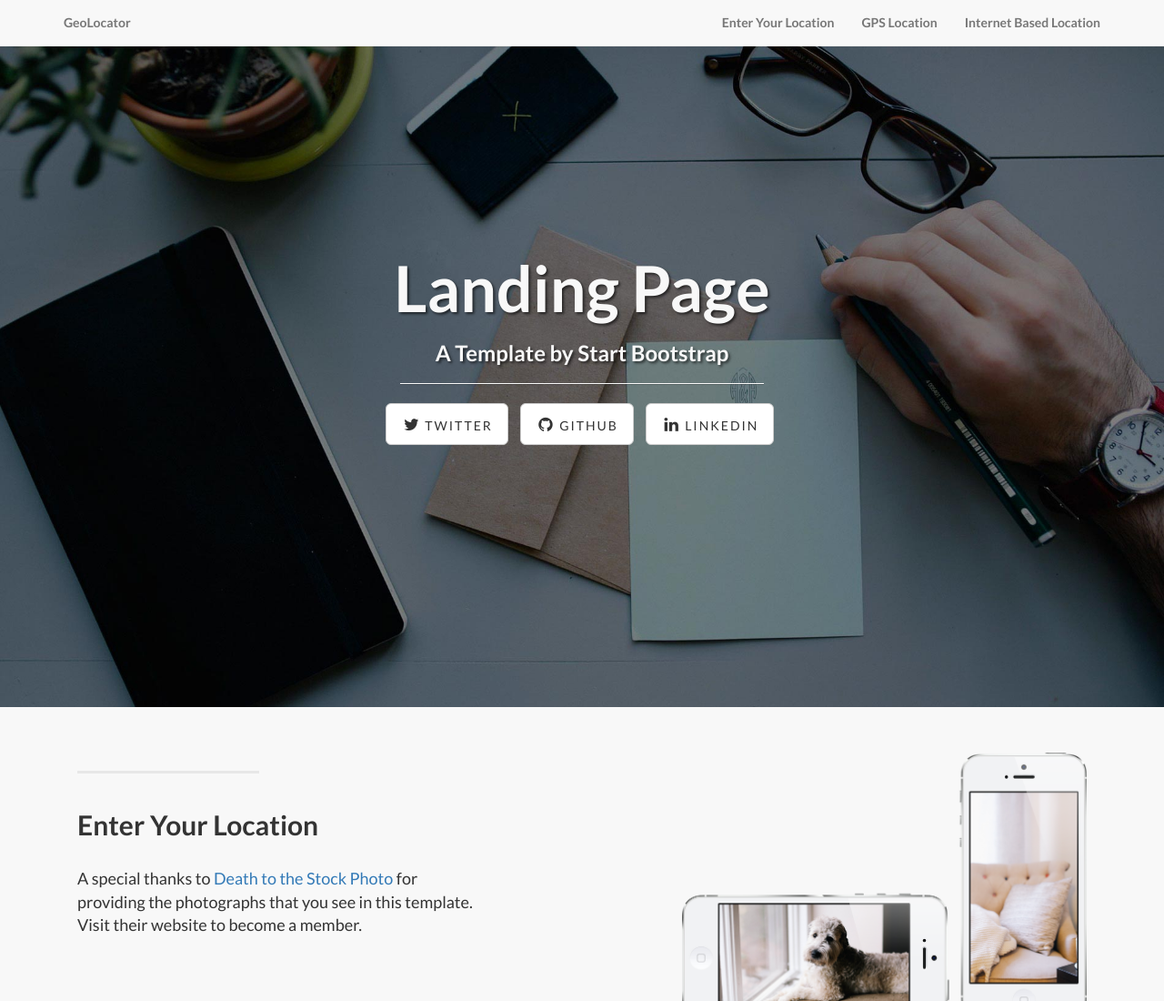
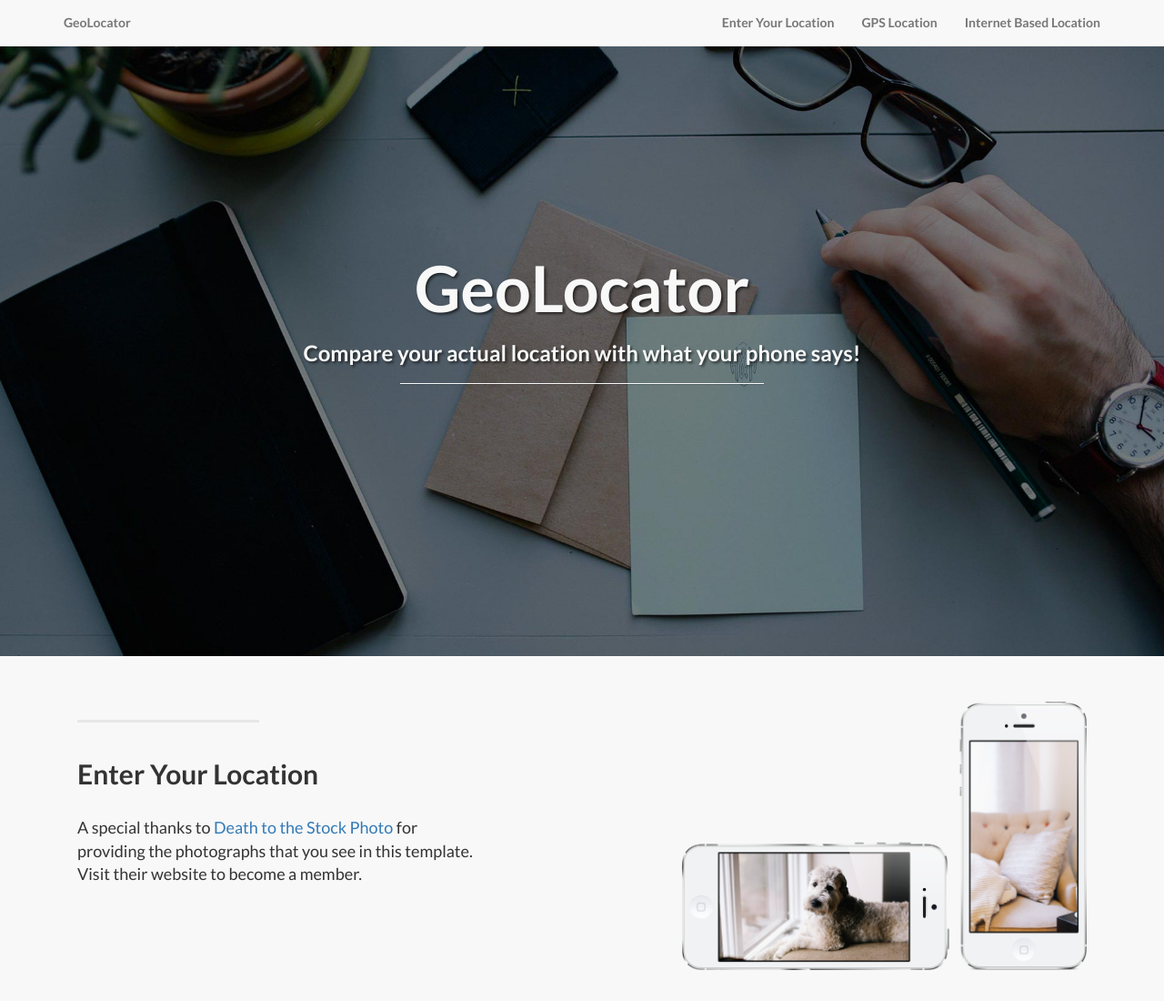
Before and after one commit to trulyshruti/GeoLocator, a plain HTML site: page index.html in a window 1280 px wide. Shown: the top 1100 px of the page at 91% size. Drawn offline with Linux system fonts and the light colour scheme; some packages are replaced by stand-ins of ours.

Commit message:
Added the new title :)

```diff
--- a/index.html
+++ b/index.html
@@ -73,20 +73,9 @@
             <div class="row">
                 <div class="col-lg-12">
                     <div class="intro-message">
-                        <h1>Landing Page</h1>
-                        <h3>A Template by Start Bootstrap</h3>
+                        <h1>GeoLocator</h1>
+                        <h3>Compare your actual location with what your phone says!</h3>
                         <hr class="intro-divider">
-                        <ul class="list-inline intro-social-buttons">
-                            <li>
-                                <a href="https://twitter.com/SBootstrap" class="btn btn-default btn-lg"><i class="fa fa-twitter fa-fw"></i> <span class="network-name">Twitter</span></a>
-                            </li>
-                            <li>
-                                <a href="https://github.com/IronSummitMedia/startbootstrap" class="btn btn-default btn-lg"><i class="fa fa-github fa-fw"></i> <span class="network-name">Github</span></a>
-                            </li>
-                            <li>
-                                <a href="#" class="btn btn-default btn-lg"><i class="fa fa-linkedin fa-fw"></i> <span class="network-name">Linkedin</span></a>
-                            </li>
-                        </ul>
                     </div>
                 </div>
             </div>
```
